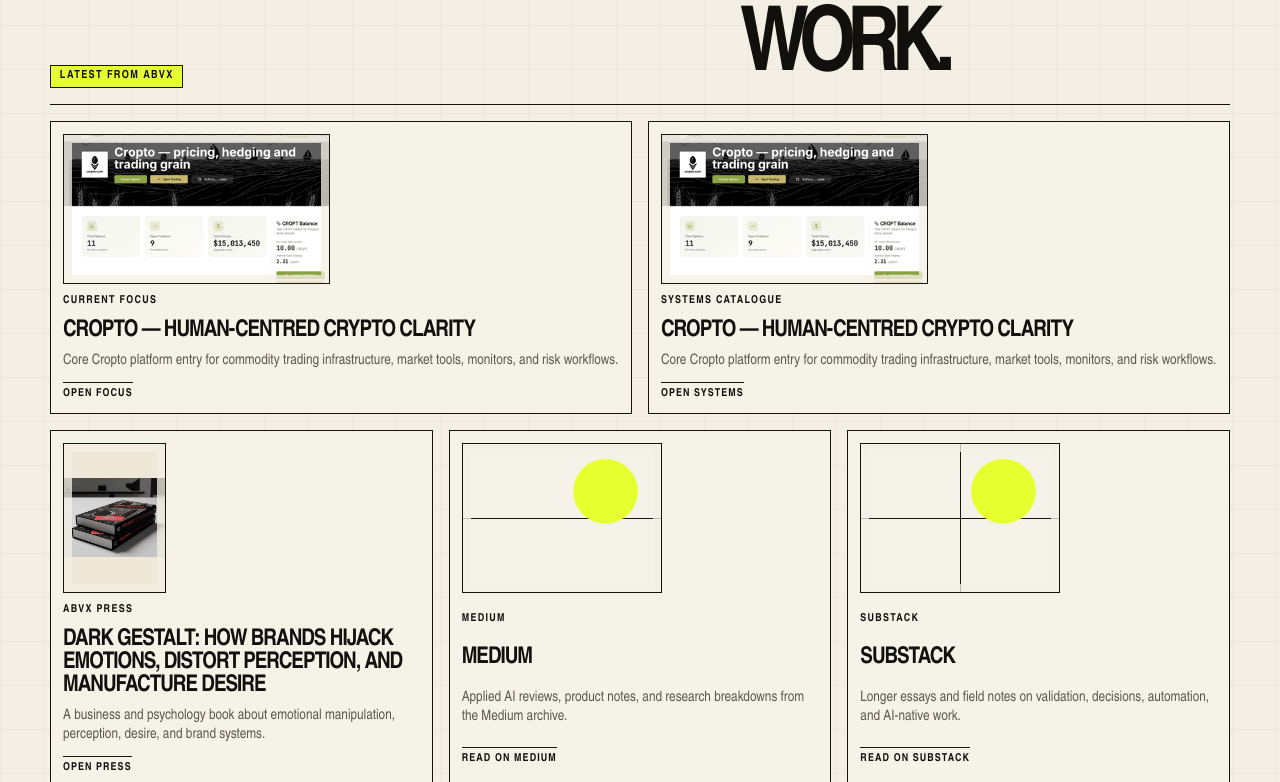
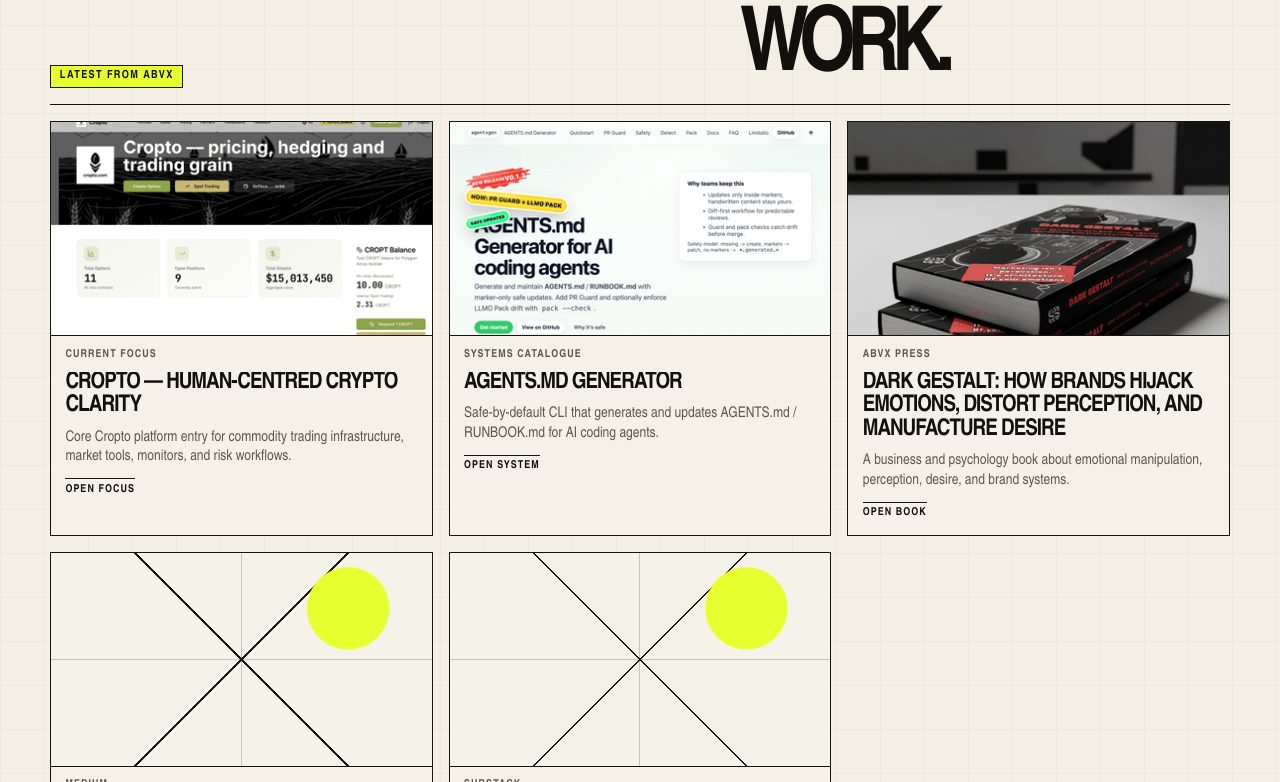
Before and after one commit to markoblogo/ABVXsite, a Next.js app: page / in a window 1280 px wide. Shown: the part 2218-3000 px from the top of the page. Built offline with nearby package versions, Linux system fonts and the light colour scheme; no server answers.

Commit message:
fix: unify homepage latest cards

```diff
--- a/src/app/globals.css
+++ b/src/app/globals.css
@@ -2495,6 +2495,149 @@
   -webkit-line-clamp: 3;
 }
 
+/* Homepage latest cards use one curated format, not section catalogue cards. */
+.home-latest-grid {
+  display: grid;
+  grid-template-columns: repeat(3, minmax(0, 1fr));
+  gap: 1rem;
+  align-items: stretch;
+}
+
+.home-latest-grid > :nth-child(n) {
+  grid-column: auto;
+}
+
+.homepage-latest-card {
+  display: flex;
+  min-width: 0;
+  min-height: 100%;
+  flex-direction: column;
+  overflow: hidden;
+  border: 1px solid var(--line);
+  background: color-mix(in srgb, var(--paper) 86%, white 14%);
+  color: inherit;
+  text-decoration: none;
+  transition:
+    background-color 180ms var(--ease-out),
+    box-shadow 180ms var(--ease-out),
+    transform 180ms var(--ease-out);
+}
+
+.homepage-latest-card:hover,
+.homepage-latest-card:focus-visible {
+  background: var(--paper);
+  box-shadow: 8px 8px 0 var(--accent);
+  transform: translate(-2px, -2px);
+}
+
+.homepage-latest-card__media {
+  position: relative;
+  display: block;
+  width: 100%;
+  overflow: hidden;
+  border-bottom: 1px solid var(--line);
+  background:
+    linear-gradient(90deg, transparent calc(50% - 0.5px), rgb(17 16 13 / 0.2) 0 calc(50% + 0.5px), transparent 0),
+    linear-gradient(0deg, transparent calc(50% - 0.5px), rgb(17 16 13 / 0.2) 0 calc(50% + 0.5px), transparent 0),
+    color-mix(in srgb, var(--paper) 80%, white 20%);
+  aspect-ratio: 16 / 9;
+}
+
+.homepage-latest-card__media img {
+  display: block;
+  width: 100%;
+  height: 100%;
+  object-fit: cover;
+  filter: saturate(0.86) contrast(1.04);
+  transition:
+    filter 180ms var(--ease-out),
+    transform 180ms var(--ease-out);
+}
+
+.homepage-latest-card__media[data-media-role="book-cover"] img {
+  object-fit: contain;
+  object-position: center;
+}
+
+.homepage-latest-card__media[data-media-role="landing-screenshot"] img,
+.homepage-latest-card__media[data-media-role="mockup"] img {
+  object-fit: cover;
+  object-position: center top;
+}
+
+.homepage-latest-card:hover .homepage-latest-card__media img,
+.homepage-latest-card:focus-visible .homepage-latest-card__media img {
+  filter: saturate(1) contrast(1.08);
+  transform: scale(1.025);
+}
+
+.homepage-latest-card__placeholder {
+  position: absolute;
+  inset: 0;
+  background:
+    radial-gradient(circle at 78% 26%, var(--accent) 0 12%, transparent 12.5%),
+    linear-gradient(135deg, transparent calc(50% - 0.75px), var(--line) 0 calc(50% + 0.75px), transparent 0),
+    linear-gradient(45deg, transparent calc(50% - 0.75px), var(--line) 0 calc(50% + 0.75px), transparent 0);
+}
+
+.homepage-latest-card__body {
+  display: grid;
+  flex: 1;
+  gap: 0.62rem;
+  align-content: start;
+  padding: 0.9rem;
+}
+
+.homepage-latest-card__meta {
+  display: flex;
+  flex-wrap: wrap;
+  gap: 0.35rem 0.7rem;
+  justify-content: space-between;
+  color: var(--ink-muted);
+  font-size: 0.68rem;
+  font-weight: 950;
+  letter-spacing: 0.1em;
+  line-height: 1;
+  text-transform: uppercase;
+}
+
+.homepage-latest-card h3 {
+  display: -webkit-box;
+  overflow: hidden;
+  margin: 0;
+  font-size: clamp(1.12rem, 1.8vw, 1.45rem);
+  font-weight: 950;
+  letter-spacing: -0.045em;
+  line-height: 1.02;
+  overflow-wrap: anywhere;
+  text-transform: uppercase;
+  -webkit-box-orient: vertical;
+  -webkit-line-clamp: 3;
+}
+
+.homepage-latest-card p {
+  display: -webkit-box;
+  overflow: hidden;
+  margin: 0;
+  color: var(--ink-muted);
+  font-size: 0.92rem;
+  line-height: 1.35;
+  -webkit-box-orient: vertical;
+  -webkit-line-clamp: 2;
+}
+
+.homepage-latest-card__cta {
+  width: fit-content;
+  margin-top: auto;
+  border-top: 1px solid var(--line);
+  padding-top: 0.42rem;
+  font-size: 0.68rem;
+  font-weight: 950;
+  letter-spacing: 0.1em;
+  line-height: 1;
+  text-transform: uppercase;
+}
+
 .focus-featured-grid,
 .focus-index-grid,
 .systems-grid,
--- a/src/app/page.tsx
+++ b/src/app/page.tsx
@@ -1,9 +1,9 @@
 import HeroPoster from '@/components/HeroPoster';
-import LatestCard from '@/components/LatestCard';
+import HomepageLatestCard from '@/components/HomepageLatestCard';
 import MarqueeTicker from '@/components/MarqueeTicker';
 import SectionPanel from '@/components/SectionPanel';
 import TagList from '@/components/TagList';
-import { getLatestArtifact, getLatestBook } from '@/content';
+import { getArtifactsBySection, getLatestArtifact, getLatestBook, type Artifact } from '@/content';
 import { fetchMediumFeed, fetchSubstackFeed, type FeedItem } from '@/lib/feeds';
 import type { Metadata } from 'next';
 import Link from 'next/link';
@@ -78,6 +78,42 @@
   });
 }
 
+function latestTime(item: Artifact): number {
+  const value = item.updatedAt || item.publishedAt;
+  if (!value) return 0;
+  const time = new Date(value).valueOf();
+  return Number.isFinite(time) ? time : 0;
+}
+
+function latestArtifact(items: Artifact[]): Artifact | undefined {
+  return [...items].sort((a, b) => {
+    const diff = latestTime(b) - latestTime(a);
+    if (diff) return diff;
+    if (a.sortRank !== b.sortRank) return a.sortRank - b.sortRank;
+    return a.title.localeCompare(b.title);
+  })[0];
+}
+
+function pickLatestSystem(excludedSlug?: string): Artifact | undefined {
+  const systems = getArtifactsBySection('systems').filter((item) => item.slug !== excludedSlug);
+  const primarySystems = systems.filter((item) => item.primarySection === 'systems');
+  const latestPrimary = latestArtifact(primarySystems);
+  if (latestPrimary) return latestPrimary;
+
+  const curatedFallback = [
+    'agents-md-generator',
+    'abvx-shortener',
+    'ascii-theme',
+    'llmo-site',
+    'toki-pona-ai-translator',
+  ];
+  return (
+    curatedFallback
+      .map((slug) => systems.find((item) => item.slug === slug))
+      .find(Boolean) || latestArtifact(systems)
+  );
+}
+
 export default async function Home() {
   const [mediumLatest, substackLatest] = await Promise.all([
     safeLatestFeed('medium', fetchMediumFeed, 'https://abvcreative.medium.com/feed'),
@@ -85,7 +121,7 @@
   ]);
 
   const latestFocus = getLatestArtifact('focus');
-  const latestSystem = getLatestArtifact('systems');
+  const latestSystem = pickLatestSystem(latestFocus?.slug);
   const latestBook = getLatestBook();
 
   return (
@@ -142,49 +178,47 @@
           <h2 id="latest-title">Five entry points into the current work.</h2>
         </div>
         <div className="home-latest-grid">
-          <LatestCard
+          <HomepageLatestCard
             title={latestFocus?.title || fallbackLatest.focus.title}
             summary={latestFocus?.summary || fallbackLatest.focus.summary}
             href="/focus"
-            meta="Current Focus"
+            label="Current Focus"
             image={latestFocus?.thumbnail}
-            variant="project"
             cta="Open focus"
           />
-          <LatestCard
+          <HomepageLatestCard
             title={latestSystem?.title || fallbackLatest.systems.title}
             summary={latestSystem?.summary || fallbackLatest.systems.summary}
             href="/systems"
-            meta="Systems Catalogue"
+            label="Systems Catalogue"
             image={latestSystem?.thumbnail}
-            variant="project"
-            cta="Open systems"
+            cta="Open system"
           />
-          <LatestCard
+          <HomepageLatestCard
             title={latestBook?.title || fallbackLatest.books.title}
             summary={latestBook?.summary || fallbackLatest.books.summary}
             href="/books"
-            meta="ABVX Press"
+            label="ABVX Press"
+            detail={formatDate(latestBook?.publishedAt)}
             image={latestBook?.coverImage}
-            variant="book"
-            cta="Open press"
+            cta="Open book"
           />
-          <LatestCard
+          <HomepageLatestCard
             title={mediumLatest?.title || fallbackLatest.medium.title}
             summary={mediumLatest?.excerpt || fallbackLatest.medium.summary}
             href={mediumLatest?.url}
-            meta={`Medium${formatDate(mediumLatest?.publishedAt) ? ` / ${formatDate(mediumLatest?.publishedAt)}` : ''}`}
+            label="Medium"
+            detail={formatDate(mediumLatest?.publishedAt)}
             image={mediumLatest?.coverImage ? { src: mediumLatest.coverImage, alt: mediumLatest.title } : undefined}
-            variant="writing"
             cta="Read on Medium"
           />
-          <LatestCard
+          <HomepageLatestCard
             title={substackLatest?.title || fallbackLatest.substack.title}
             summary={substackLatest?.excerpt || fallbackLatest.substack.summary}
             href={substackLatest?.url}
-            meta={`Substack${formatDate(substackLatest?.publishedAt) ? ` / ${formatDate(substackLatest?.publishedAt)}` : ''}`}
+            label="Substack"
+            detail={formatDate(substackLatest?.publishedAt)}
             image={substackLatest?.coverImage ? { src: substackLatest.coverImage, alt: substackLatest.title } : undefined}
-            variant="writing"
             cta="Read on Substack"
           />
         </div>
--- /dev/null
+++ b/src/components/HomepageLatestCard.tsx
@@ -0,0 +1,59 @@
+import Link from 'next/link';
+import type { ContentImage } from '@/content';
+
+export default function HomepageLatestCard({
+  label,
+  title,
+  summary,
+  href,
+  image,
+  cta,
+  detail,
+}: {
+  label: string;
+  title: string;
+  summary: string;
+  href?: string;
+  image?: ContentImage;
+  cta: string;
+  detail?: string;
+}) {
+  const mediaRole = image?.mediaRole || 'generic-thumbnail';
+  const content = (
+    <>
+      <div className="homepage-latest-card__media" data-media-role={mediaRole}>
+        {image ? (
+          // eslint-disable-next-line @next/next/no-img-element
+          <img src={image.src} alt={image.alt || title} loading="lazy" />
+        ) : (
+          <span className="homepage-latest-card__placeholder" aria-hidden="true" />
+        )}
+      </div>
+      <div className="homepage-latest-card__body">
+        <div className="homepage-latest-card__meta">
+          <span>{label}</span>
+          {detail ? <span>{detail}</span> : null}
+        </div>
+        <h3>{title}</h3>
+        <p>{summary}</p>
+        <span className="homepage-latest-card__cta">{cta}</span>
+      </div>
+    </>
+  );
+
+  if (!href) return <article className="homepage-latest-card">{content}</article>;
+
+  if (href.startsWith('http')) {
+    return (
+      <a className="homepage-latest-card" href={href} target="_blank" rel="noreferrer">
+        {content}
+      </a>
+    );
+  }
+
+  return (
+    <Link className="homepage-latest-card" href={href}>
+      {content}
+    </Link>
+  );
+}
```
